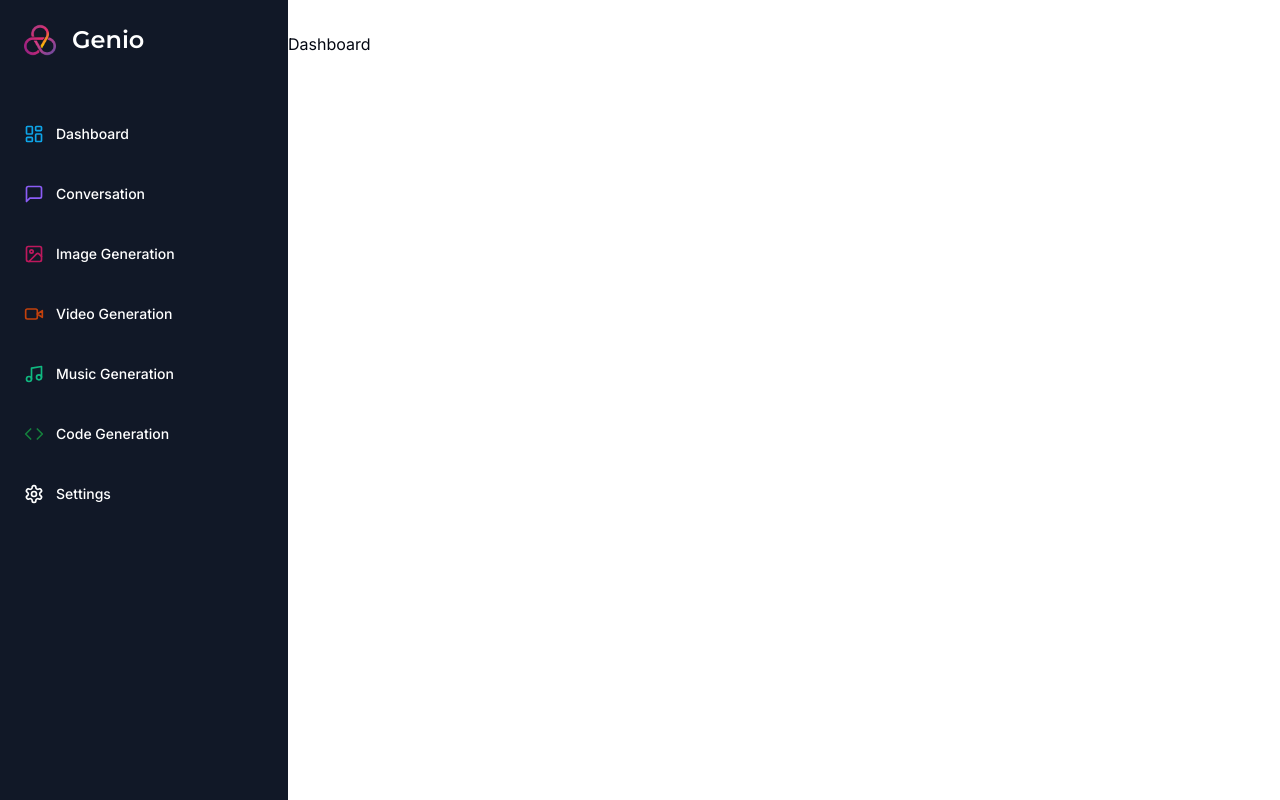
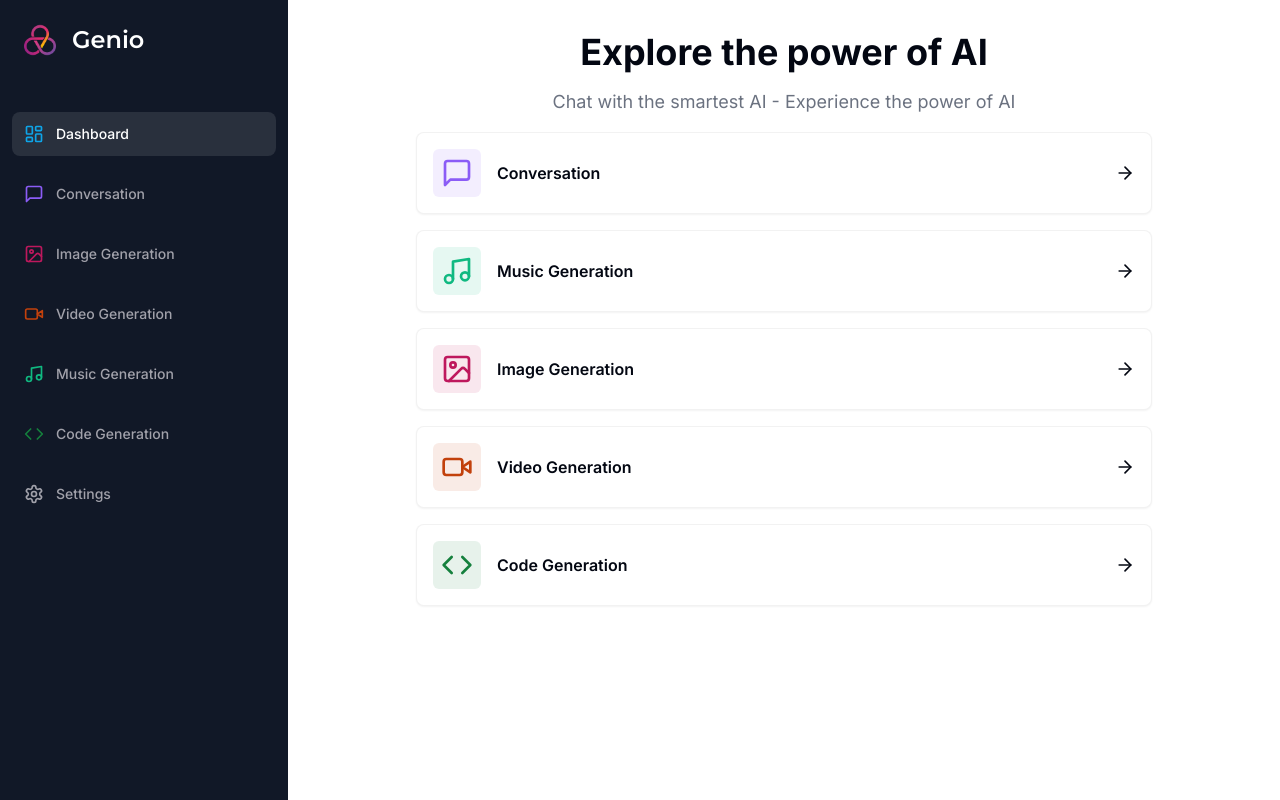
Before and after one commit to kalibani/HireFazz, a Next.js app: page /dashboard in a window 1280 px wide. Built offline with nearby package versions, Linux system fonts and the light colour scheme.

Commit message:
feat:dashboard card

```diff
--- a/app/(dashboard)/(routes)/dashboard/page.tsx
+++ b/app/(dashboard)/(routes)/dashboard/page.tsx
@@ -1,9 +1,86 @@
+"use client";
+
+import { Card } from "@/components/ui/card";
+import { cn } from "@/lib/utils";
+import {
+  ArrowRight,
+  Code,
+  ImageIcon,
+  MessageSquare,
+  Music,
+  VideoIcon,
+} from "lucide-react";
+import { useRouter } from "next/navigation";
+
 type Props = {};
 
+const tools = [
+  {
+    label: "Conversation",
+    icon: MessageSquare,
+    color: "text-violet-500",
+    bgColor: "bg-violet-500/10",
+    href: "/conversation",
+  },
+  {
+    label: "Music Generation",
+    icon: Music,
+    color: "text-emerald-500",
+    bgColor: "bg-emerald-500/10",
+    href: "/music",
+  },
+  {
+    label: "Image Generation",
+    icon: ImageIcon,
+    color: "text-pink-700",
+    bgColor: "bg-pink-700/10",
+    href: "/image",
+  },
+  {
+    label: "Video Generation",
+    icon: VideoIcon,
+    color: "text-orange-700",
+    bgColor: "bg-orange-700/10",
+    href: "/video",
+  },
+  {
+    label: "Code Generation",
+    icon: Code,
+    color: "text-green-700",
+    bgColor: "bg-green-700/10",
+    href: "/code",
+  },
+];
+
 const DashboardPage = (props: Props) => {
+  const router = useRouter();
   return (
     <div>
-      <p>Dashboard</p>
+      <div className="mb-4 space-y-4">
+        <h2 className="text-2xl md:text-4xl font-bold text-center">
+          Explore the power of AI
+        </h2>
+        <p className="text-muted-foreground text-sm md:text-lg text-center">
+          Chat with the smartest AI - Experience the power of AI
+        </p>
+      </div>
+      <div className="px-4 md:px-20 lg:px-32 space-y-4">
+        {tools.map((tool) => (
+          <Card
+            onClick={() => router.push(tool.href)}
+            key={tool.href}
+            className=" p-4 border-black/5 flex items-center justify-between hover:shadow-md transition cursor-pointer"
+          >
+            <div className="flex items-center gap-x-4">
+              <div className={cn("p-2 w-fit rounded-md", tool.bgColor)}>
+                <tool.icon className={cn("w-8 h-8", tool.color)} />
+              </div>
+              <div className="font-semibold">{tool.label}</div>
+            </div>
+            <ArrowRight className="w-5 h-5" />
+          </Card>
+        ))}
+      </div>
     </div>
   );
 };
--- a/app/(dashboard)/layout.tsx
+++ b/app/(dashboard)/layout.tsx
@@ -12,7 +12,6 @@
       <div className="hidden h-full md:flex md:w-72 md:flex-col md:fixed md:inset-y-0 z-[80] bg-gray-900">
         <Sidebar />
       </div>
-      {/* {children} */}
       <main className="md:pl-72">
         <Navbar />
         {children}
--- a/components/mobile-sidebar.tsx
+++ b/components/mobile-sidebar.tsx
@@ -1,5 +1,6 @@
-"use clients";
+"use client";
 
+import { useEffect, useState } from "react";
 import { Menu } from "lucide-react";
 import { Button } from "./ui/button";
 import { Sheet, SheetContent, SheetTrigger } from "./ui/sheet";
@@ -8,6 +9,15 @@
 type Props = {};
 
 const MobileSidebar = (props: Props) => {
+  const [isMounted, setIsMounted] = useState(false);
+
+  useEffect(() => {
+    setIsMounted(true);
+  }, []);
+
+  if (!isMounted) {
+    return null;
+  }
   return (
     <Sheet>
       <SheetTrigger>
--- a/components/sidebar.tsx
+++ b/components/sidebar.tsx
@@ -13,6 +13,8 @@
   Settings,
   VideoIcon,
 } from "lucide-react";
+
+import { usePathname } from "next/navigation";
 
 type Props = {};
 
@@ -66,8 +68,9 @@
 ];
 
 const Sidebar = (props: Props) => {
+  const pathname = usePathname();
   return (
-    <div className=" space-y-4 py-4 flex flex-col h-full bg-[#111827] text-white">
+    <div className="space-y-4 py-4 flex flex-col h-full bg-[#111827] text-white">
       <div className="px-3 py-2 flex-1">
         <Link href="/dashboard" className="flex items-center pl-3 mb-14">
           <div className="relative w-8 h-8 mr-4">
@@ -82,7 +85,12 @@
             <Link
               href={route.href}
               key={route.href}
-              className=" text-sm group flex p-3 w-full font-medium cursor-pointer hover:text-white hover:bg-white/10 rounded-lg transition"
+              className={cn(
+                "text-sm group flex p-3 w-full font-medium cursor-pointer hover:text-white hover:bg-white/10 rounded-lg transition",
+                pathname === route.href
+                  ? "text-white bg-white/10"
+                  : "text-zinc-400"
+              )}
             >
               <div className="flex items-center flex-1">
                 <route.icon className={cn(" h-5 w-5 mr-3", route?.color)} />
--- /dev/null
+++ b/components/ui/card.tsx
@@ -0,0 +1,79 @@
+import * as React from "react"
+
+import { cn } from "@/lib/utils"
+
+const Card = React.forwardRef<
+  HTMLDivElement,
+  React.HTMLAttributes<HTMLDivElement>
+>(({ className, ...props }, ref) => (
+  <div
+    ref={ref}
+    className={cn(
+      "rounded-lg border bg-card text-card-foreground shadow-sm",
+      className
+    )}
+    {...props}
+  />
+))
+Card.displayName = "Card"
+
+const CardHeader = React.forwardRef<
+  HTMLDivElement,
+  React.HTMLAttributes<HTMLDivElement>
+>(({ className, ...props }, ref) => (
+  <div
+    ref={ref}
+    className={cn("flex flex-col space-y-1.5 p-6", className)}
+    {...props}
+  />
+))
+CardHeader.displayName = "CardHeader"
+
+const CardTitle = React.forwardRef<
+  HTMLParagraphElement,
+  React.HTMLAttributes<HTMLHeadingElement>
+>(({ className, ...props }, ref) => (
+  <h3
+    ref={ref}
+    className={cn(
+      "text-2xl font-semibold leading-none tracking-tight",
+      className
+    )}
+    {...props}
+  />
+))
+CardTitle.displayName = "CardTitle"
+
+const CardDescription = React.forwardRef<
+  HTMLParagraphElement,
+  React.HTMLAttributes<HTMLParagraphElement>
+>(({ className, ...props }, ref) => (
+  <p
+    ref={ref}
+    className={cn("text-sm text-muted-foreground", className)}
+    {...props}
+  />
+))
+CardDescription.displayName = "CardDescription"
+
+const CardContent = React.forwardRef<
+  HTMLDivElement,
+  React.HTMLAttributes<HTMLDivElement>
+>(({ className, ...props }, ref) => (
+  <div ref={ref} className={cn("p-6 pt-0", className)} {...props} />
+))
+CardContent.displayName = "CardContent"
+
+const CardFooter = React.forwardRef<
+  HTMLDivElement,
+  React.HTMLAttributes<HTMLDivElement>
+>(({ className, ...props }, ref) => (
+  <div
+    ref={ref}
+    className={cn(" flex items-center p-6 pt-0", className)}
+    {...props}
+  />
+))
+CardFooter.displayName = "CardFooter"
+
+export { Card, CardHeader, CardFooter, CardTitle, CardDescription, CardContent }
```
